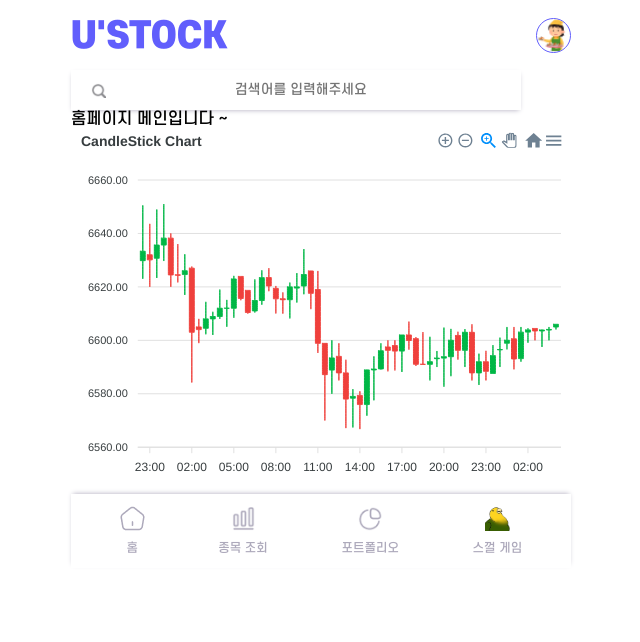
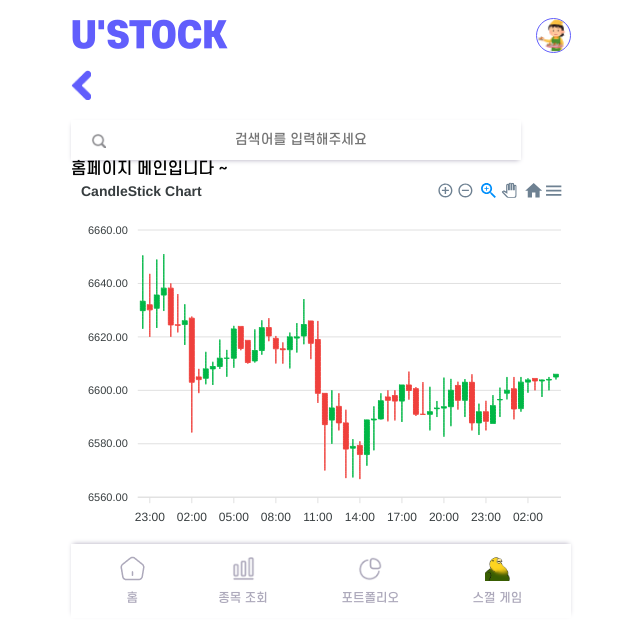
Before and after one commit to lucy726j/ustock-FE, a React (Create React App) app: page / in a window 1280 px wide. Shown: the top 642 px of the page, without its empty margins (319-959 px from the left). Built offline with nearby package versions, Linux system fonts and the light colour scheme.

Commit message:
feat: 헤더 - 뒤로가기 버튼 클릭시 이전 페이지로 이동

```diff
--- a/src/Component/Layout/Header/BackHeader.tsx
+++ b/src/Component/Layout/Header/BackHeader.tsx
@@ -1,7 +1,6 @@
-import Logo from "./Logo";
-import Back from "./Back";
-import Profile from "./Profile";
 import styled from "styled-components";
+import backImg from "../../../img/backImg.png";
+import { useNavigate } from "react-router-dom";
 
 const BackHeaderStyle = styled.header`
   width: 100%;
@@ -10,10 +9,21 @@ const BackHeaderStyle = styled.header`
   flex-direction: row;
 `;
 
+const BackStyle = styled.img`
+  width: 20px;
+  height: 30px;
+`;
+
 const BackHeader = () => {
+  const navigate = useNavigate();
+
+  const handleClickBack = () => {
+    navigate(-1);
+  };
+
   return (
     <BackHeaderStyle>
-      <Back />
+      <BackStyle src={backImg} alt="뒤로가기 버튼" onClick={handleClickBack} />
     </BackHeaderStyle>
   );
 };
--- a/src/Component/Layout/Layout.tsx
+++ b/src/Component/Layout/Layout.tsx
@@ -2,11 +2,13 @@ import exp from "constants";
 import Header from "./Header/Header";
 import NavBar from "./NavBar/NavBar";
 import SearchBar from "../SearchBar/SearchBar";
+import BackHeader from "./Header/BackHeader";
 
 const Layout = (props: { children: React.ReactNode }) => {
   return (
     <div>
       <Header />
+      <BackHeader />
       <SearchBar />
       <main>{props.children}</main>
       <NavBar />
```
Also changed, not shown: src/Component/Layout/Header/Back.tsx (deleted, +0 -16 lines).
